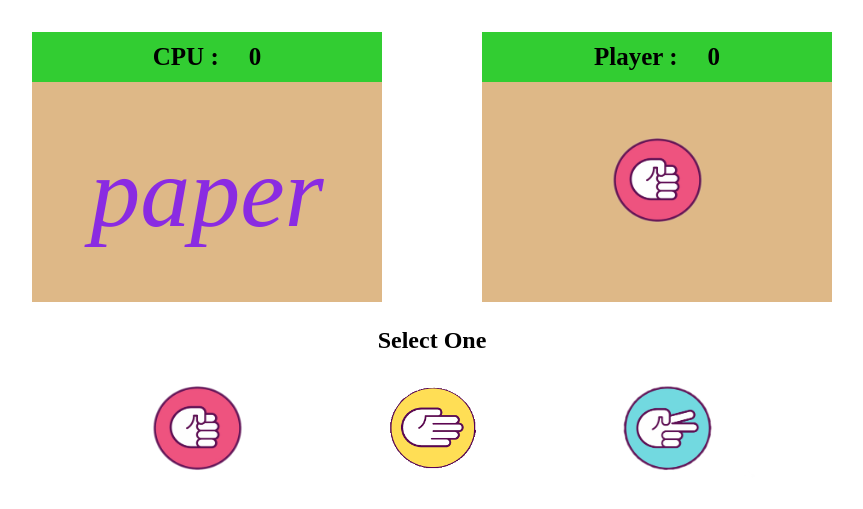
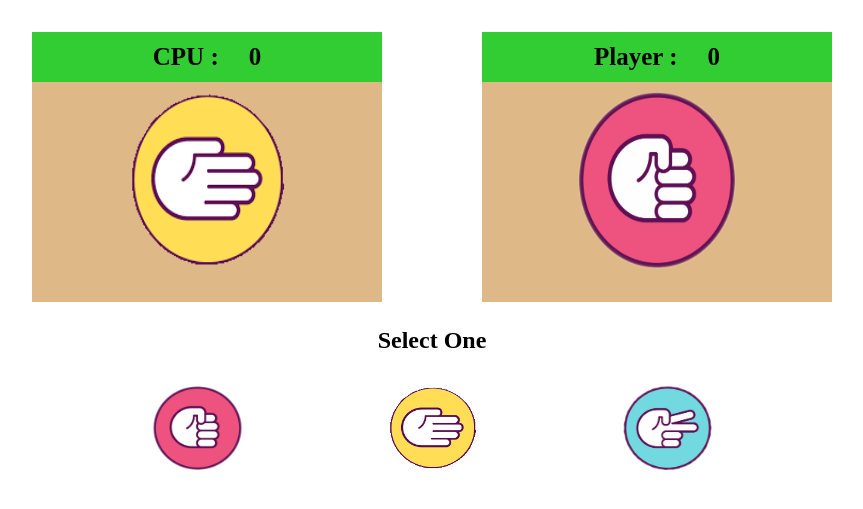
Before and after one commit to HoloHecc/RPS, a plain HTML site: page index.html in a window 1280 px wide. Both pictures are taken after a click on the button 405 px from the left and 484 px from the top of the page. Shown: the part 55-564 px from the top of the page, without its empty margins (208-1071 px from the left). Drawn offline with Linux system fonts and the light colour scheme.

Commit message:
changed rps cpuarray to icon imgs

```diff
--- a/app.js
+++ b/app.js
@@ -12,9 +12,9 @@ const rockBtn = document.getElementById('rock');
 const paperBtn = document.getElementById('paper');
 const scissorsBtn = document.getElementById('scissors');
 //icons
-const rockIcon = '<img src="hand-rock.png" style="width:175px; height:100px;">'
-const paperIcon = '<img src="hand-paper.png" style="width:175px; height:100px;">'
-const scissorsIcon = '<img src="hand-scissors.png" style="width:175px; height:100px;">'
+const rockIcon = '<img src="hand-rock.png" style="width:310px; height:210px;">'
+const paperIcon = '<img src="hand-paper.png" style="width:310px; height:210px;">'
+const scissorsIcon = '<img src="hand-scissors.png" style="width:310px; height:210px;">'
 //results
 const winCondition = document.querySelector('condition');
 
@@ -35,7 +35,7 @@ scissorsBtn.addEventListener('click', function() {
 
 //random cpu function
 function randomCpu() {
-    const cpuChoice = ["rock", "paper", "scissors"];
+    const cpuChoice = [rockIcon, paperIcon, scissorsIcon];
     const randomChoice = (Math.floor(Math.random(cpuChoice) * 3));
     document.querySelector('.cpuChoiceIcon').innerHTML = cpuChoice [randomChoice]
     return cpuChoice [randomChoice];
--- a/index.html
+++ b/index.html
@@ -26,7 +26,7 @@
                 </div>
                 <div class="showCpu">
                     <i class="cpuChoiceIcon">
-                        <img class="hand-rock" src="hand-rock.png" style="width:175px; height:100px;">
+                        <img class="hand-rock" src="hand-rock.png" style="width:310px; height:210px;">
                     </i>
                 </div>
             </div>
@@ -38,7 +38,7 @@
                 </div>
                 <div class="showPlayer">
                     <i class="playerChoiceIcon">
-                    <img class="hand-scissors" src="hand-scissors.png" style="width:175px; height:100px;">
+                    <img class="hand-scissors" src="hand-scissors.png" style="width:310px; height:210px;">
                     </i>
                 </div>
             </div>
```
